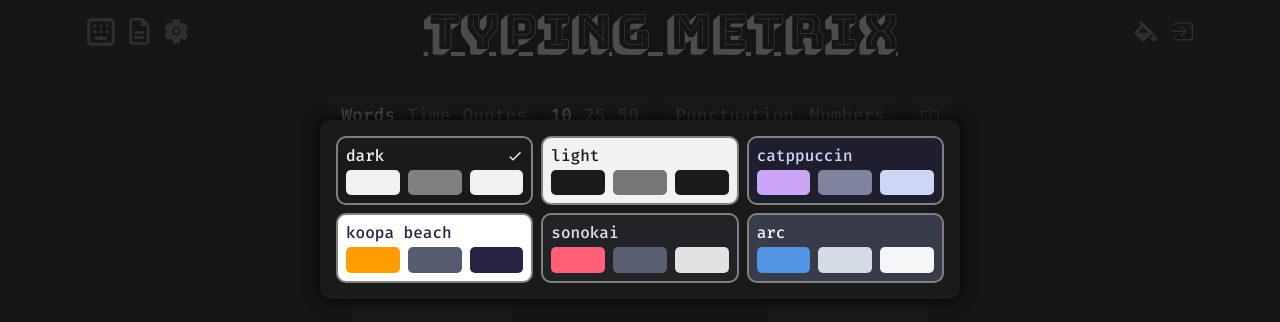
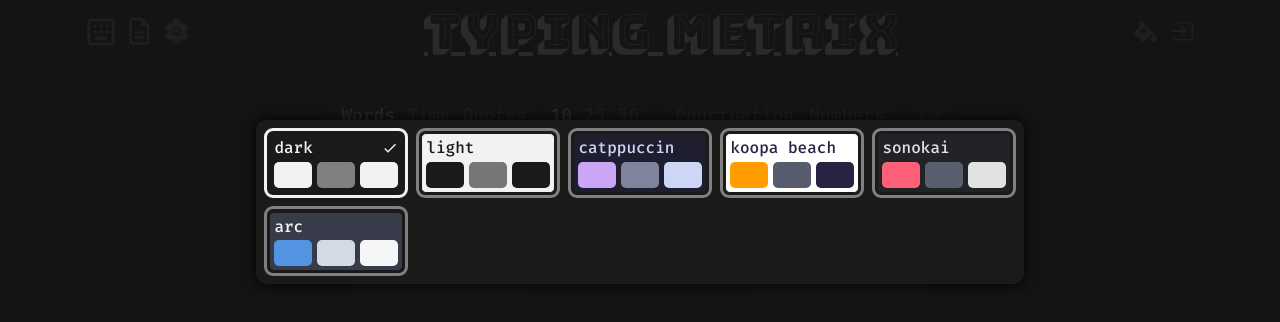
Before and after one commit to rahmetasevic/typing-metrix, a React (Vite) app in the folder client/: page / in a window 1280 px wide. Both pictures are taken after a click on the button 1145 px from the left and 31 px from the top of the page. Shown: the top 322 px of the page. Built offline with nearby package versions, Linux system fonts and the light colour scheme.

Commit message:
redesign

```diff
--- a/client/src/components/Header/ThemeModal/ThemeModal.scss
+++ b/client/src/components/Header/ThemeModal/ThemeModal.scss
@@ -1,15 +1,10 @@
 .themes {
 	position: fixed;
 	top: 0;
-	// bottom: 0;
 	left: 0;
-	// right: 0;
 	width: 100%;
 	height: 100%;
-	// background-color: rgba($color: #000000, $alpha: 0.35);
-	// background-color: rgba(0, 0, 0, 0.5);
-	background-color: hsla(0, 0%, 8%, 0.75);
-	// padding: 5rem 15rem;
+	background-color: hsla(0, 0%, 8%, 0.9);
 	display: flex;
 	justify-content: center;
 	align-items: center;
@@ -18,31 +13,28 @@
 	transition: all 0.2s ease;
 
 	&--highlighted {
-		box-shadow: none !important;
+		border: 3px solid var(--primary) !important;
 	}
 
 	&__modal {
 		display: grid;
 		position: absolute;
 		top: 15%;
-		grid-template-columns: repeat(3, 1fr);
-		width: 100%;
-		// background-color: var(--secondary);
-		// border: 3px solid var(--primary);
-		// backdrop-filter: blur(5px);
+		grid-template-columns: repeat(5, 1fr);
 		background-color: var(--bg-primary);
-		// box-shadow: 0 0 1rem 0 rgba(0, 0, 0, 0.2);
 		box-shadow: 0 0 1rem 0 rgba(0, 0, 0, 1);
-		padding: 1rem;
+		padding: 0.5rem;
 		gap: 0.5rem;
 		border-radius: 10px;
-		// box-shadow: 0 2px 4px rgba(0, 0, 0, 0.2);
-		width: 50%;
+		width: 60%;
 
 		&__display {
 			display: flex;
 			flex-direction: column;
 			gap: 0.3rem;
+			padding: 0.25rem;
+			border-radius: 5px;
+			border: 1px solid var(--bg-primary);
 		}
 
 		&__controls {
@@ -53,13 +45,13 @@
 
 		&__theme {
 			display: grid;
-			padding: 0.5rem;
-			border-radius: 10px;
+			padding: 0.15rem;
+			border-radius: 9px;
 			cursor: pointer;
-			border: 2px solid var(--secondary);
+			border: 3px solid var(--secondary);
 
 			&:hover {
-				box-shadow: 0 0 1rem 0 var(--primary);
+				border: 3px solid var(--primary);
 			}
 		}
 	}
@@ -67,8 +59,8 @@
 	&__colors {
 		display: grid;
 		grid-template-columns: repeat(3, 1fr);
-		gap: 0.5rem;
-		border-radius: 15px;
+		gap: 0.3rem;
+		// border-radius: 15px;
 
 		&__paint {
 			padding: 0.8rem 0;
@@ -85,6 +77,10 @@
 		display: flex;
 		justify-content: space-between;
 		align-items: center;
+
+		span {
+			font-size: 16px;
+		}
 	}
 
 	&__show {
--- a/client/src/components/Header/ThemeModal/ThemeModal.tsx
+++ b/client/src/components/Header/ThemeModal/ThemeModal.tsx
@@ -55,15 +55,17 @@
 								? "themes--highlighted"
 								: "none"
 						}`}
-						style={{
-							backgroundColor: `${theme.backgroundPrimary}`,
-							color: `${theme.textPrimary}`,
-						}}
 						onClick={handleSelectTheme}
 						data-value={theme.name}
 						key={theme.name}
 					>
-						<div className="themes__modal__display">
+						<div
+							className="themes__modal__display"
+							style={{
+								backgroundColor: `${theme.backgroundPrimary}`,
+								color: `${theme.textPrimary}`,
+							}}
+						>
 							<div className="themes__info">
 								<span>{theme.name}</span>
 								{selectedTheme === theme.name && (
```
